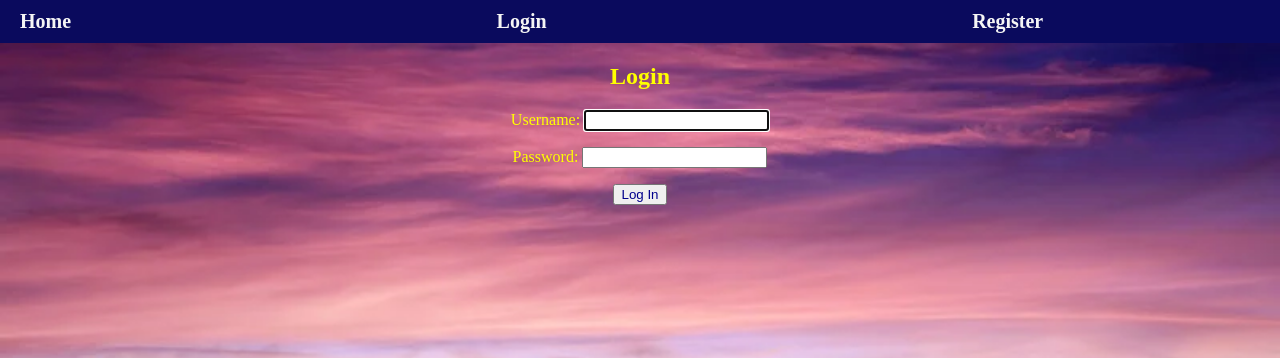
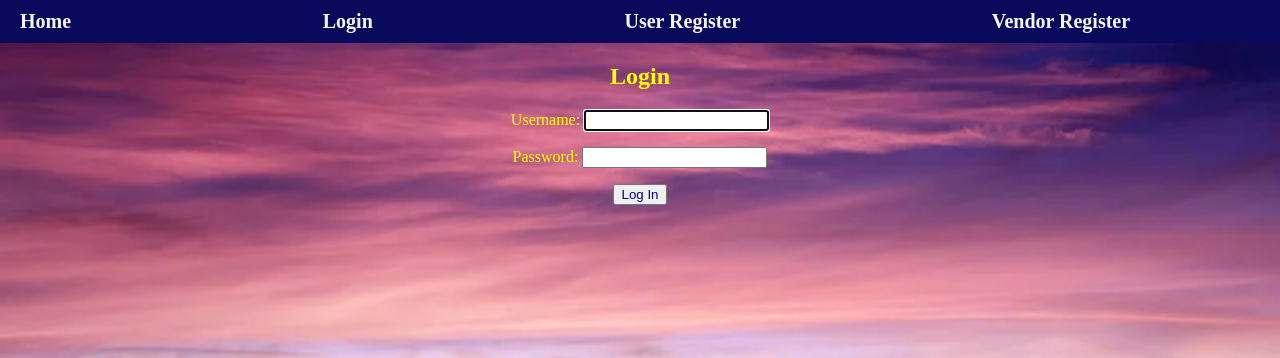
Before and after one commit to akshaya-e/projectdj, a Django app: page /login/ in a window 1280 px wide. Shown: the top 358 px of the page. Run offline with Django 5.2, Linux system fonts and the light colour scheme.

Commit message:
commit changes

```diff
--- a/static/css/style.css
+++ b/static/css/style.css
@@ -1,4 +1,5 @@
 body.no-background{
     background: none;
-    background-color: white;
+    background-color:rgba(255, 255, 255, 0.99);
+
 }
--- a/web/forms.py
+++ b/web/forms.py
@@ -5,7 +5,7 @@ from .models import CustomUser, Package
 class CustomUserCreationForm(UserCreationForm):
     class Meta:
         model = CustomUser
-        fields = ['username', 'email','role','password1', 'password2']
+        fields = ['username', 'email','password1', 'password2']
 
 class CustomAuthenticationForm(AuthenticationForm):
     pass
@@ -18,24 +18,24 @@ class PackageForm(forms.ModelForm):
 
 
 
-#class VendorForm(UserCreationForm):
-    #company_name=forms.CharField(max_length=200,required=True,label="Company name")
-    #contact_number=forms.CharField(max_length=50,required=True,label="Contact number")
-    #address=forms.CharField(widget=forms.Textarea,required=True,label="Address")
+class VendorRegistrationForm(UserCreationForm):
+    company_name=forms.CharField(max_length=200,required=True,label="Company name")
+    contact_number=forms.CharField(max_length=50,required=True,label="Contact number")
+    address=forms.CharField(widget=forms.Textarea,required=True,label="Address")
 
-    #class Meta:
-        #model=CustomUser
-        #fields=['username','email','password1','password2']
+    class Meta:
+        model=CustomUser
+        fields=['username','email','password1','password2']
 
-    #def save(self,commit=True):
-        #user=super().save(commit=False)
-        #user.role='vendor'
-        #if commit:
-            #user.save()
-            #Vendor.objects.create(
-                #user=user,
-                #company_name=self.cleaned_data['company_name'],
-                #contact_number=self.cleaned_data['contact_number'],
-                #address=self.cleaned_data['address'],
-            #)
-            #return user'''
+    def save(self,commit=True):
+        user=super().save(commit=False)
+        user.role='vendor'
+        if commit:
+            user.save()
+            Vendor.objects.create(
+                user=user,
+                company_name=self.cleaned_data['company_name'],
+                contact_number=self.cleaned_data['contact_number'],
+                address=self.cleaned_data['address'],
+            )
+            return user
--- a/web/templates/base.html
+++ b/web/templates/base.html
@@ -21,12 +21,10 @@
                 {% if user.role == 'vendor' %}
                     <a href="{% url 'create_package' %}">Create Package</a>&nbsp;&nbsp;
                 {% endif %}
-                <!--{% if user.role == 'admin' %}
-                    <a href="{% url 'pending_packages' %}">Pending Packages</a>&nbsp;&nbsp;
-                {% endif %}-->
             {% else %}
                 <a href="{% url 'login' %}">Login</a>&nbsp;&nbsp;
-                <a href="{% url 'register' %}">Register</a>&nbsp;&nbsp;
+                <a href="{% url 'register' %}">User Register</a>&nbsp;&nbsp;
+                <a href="{% url 'vendor_register' %}">Vendor Register</a>&nbsp;&nbsp;
 
             {% endif %}
 
--- a/web/templates/edit_package.html
+++ b/web/templates/edit_package.html
@@ -1,4 +1,5 @@
 {% extends 'base.html'%}
+{% block body_class %}no-background{% endblock %}
 {% block content %}
 <p>{% if form.instance.package_id %}Edit Package {% else %}Create a New Package{% endif %}</p>
 <form method="POST" enctype="multipart/form-data">
--- a/web/templates/vendor_register.html
+++ b/web/templates/vendor_register.html
@@ -1,4 +1,4 @@
-<!--{% extends 'base.html' %}
+{% extends 'base.html' %}
 {% block body_class %}register-page{% endblock %}
 {% block content %}
 <div class="register-container">
@@ -9,4 +9,4 @@
     <button type="submit">Sign Up</button>
 </form>
 </div>
-{% endblock %}-->
+{% endblock %}
--- a/web/urls.py
+++ b/web/urls.py
@@ -14,7 +14,7 @@ urlpatterns = [
     path('packages/edit/<int:package_id>',v.edit_package,name='edit_package'),
     path('packages/delete/<int:package_id>',v.delete_package,name='delete_package'),
 
-    #path('vendor_register/', v.vendor_register, name='vendor_register'),
+    path('vendor_register/', v.vendor_register, name='vendor_register'),
 
 
 
--- a/web/views.py
+++ b/web/views.py
@@ -2,7 +2,7 @@ from django.shortcuts import render, redirect, get_object_or_404
 from django.contrib.auth import login, logout, authenticate
 from django.contrib.auth.decorators import login_required, user_passes_test
 from django.contrib import messages
-from .forms import CustomUserCreationForm, CustomAuthenticationForm, PackageForm
+from .forms import CustomUserCreationForm, CustomAuthenticationForm, PackageForm,VendorRegistrationForm
 from .models import CustomUser,Package, Booking
 from celery import shared_task
 from django.utils import timezone
@@ -22,6 +22,20 @@ def register(request):
     else:
         form = CustomUserCreationForm()
     return render(request, 'register.html',{'form': form})
+
+
+def vendor_register(request):
+    if request.method=='POST':
+        form=VendorRegistrationForm(request.POST)
+        if form.is_valid():
+            user=form.save()
+            return redirect('login')
+    else:
+        form=VendorRegistrationForm()
+    return render(request,'vendor_register.html',{'form':form})
+
+
+
 
 def user_login(request):
     if request.method == 'POST':
@@ -124,15 +138,3 @@ def delete_package(request,package_id):
         package.delete()
         return redirect('list_packages')
     return render(request,'delete_package.html',{'package':package})
-
-
-
-#def vender_register(request):
-    #if request.method=='POST':
-        #form=VendorForm(request.POST)
-        #if form.is_valid():
-            #user=form.save()
-            #return redirect('login')
-    #else:
-        #form=VendorForm()
-    #return render(request,'vender_register.html',{'form':form})
```
Also changed, not shown: web/models.py (+13 -13 lines), db.sqlite3, web/migrations/0006_vendor.py (added).
